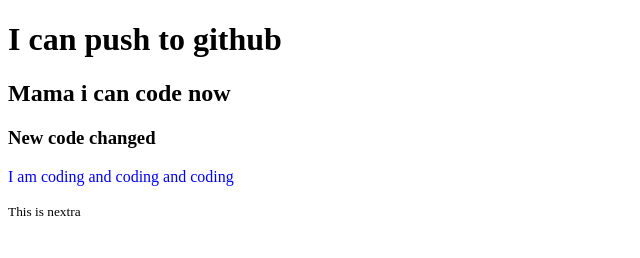
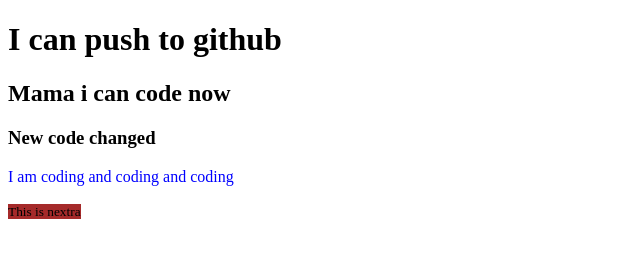
Before and after one commit to amiazmane/my-first-repo, a plain HTML site: page index.html in a window 1280 px wide. Shown: the whole page, without its empty margins (0-640 px from the left). Drawn offline with Linux system fonts and the light colour scheme.

Commit message:
style added

```diff
--- a/index.css
+++ b/index.css
@@ -1,3 +1,6 @@
 p {
   color: blue;
 }
+small {
+  background-color: brown;
+}
```
